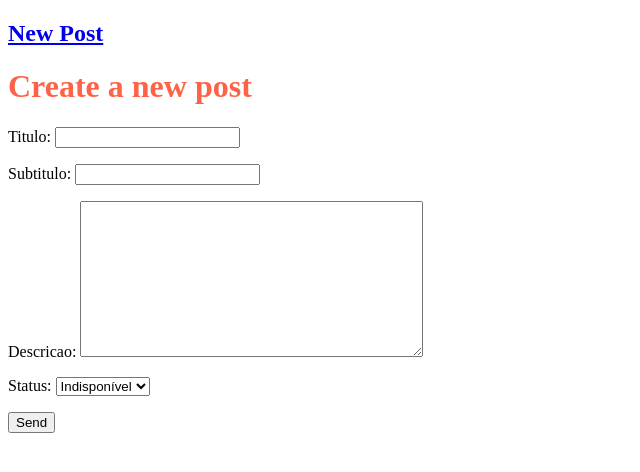
After one commit to phdfreitas/django-blog, a Django app: page /newpost in a window 1280 px wide. The commit adds this page. Shown: the top 472 px of the page, without its empty margins (0-640 px from the left). Run offline with Django 4.2, Linux system fonts and the light colour scheme.

Commit message:
Cadastro de um novo post

```diff
--- a/blog/app/models.py
+++ b/blog/app/models.py
@@ -4,6 +4,9 @@ from django.db import models
 from django.utils import timezone
 from django.contrib.auth.models import User
 from django.urls import reverse
+from django.dispatch import receiver
+from django.utils.text import slugify
+from django.db.models.signals import post_save
 
 class Post(models.Model):
     STATUS      = (('disponível', 'Disponível'), ('indisponível', 'Indisponível'))
@@ -16,8 +19,16 @@ class Post(models.Model):
     atualizacao = models.DateTimeField(auto_now_add=True)
     status      = models.CharField(max_length=12, choices=STATUS, default='indisponível')
 
+    def __str__(self):
+        return self.titulo
+
     def get_absolute_url(self):
         return reverse('postDetail', args=[self.slug])
 
+    def save(self, *args, **kwargs):
+        if not self.slug:
+            self.slug = slugify(f'post-{self.autor.username}-{self.titulo}')
+        return super().save(*args, **kwargs)
+
     class Meta:
         ordering = ['publicacao']
--- /dev/null
+++ b/blog/app/templates/post/post-create.html
@@ -0,0 +1,13 @@
+{% extends 'base.html' %}
+
+{% block title %}
+    Django Blog - New Post
+{% endblock title %}
+
+{% block content %}
+    <h1>Create a new post</h1>
+    <form method="POST"> {% csrf_token %}
+        {{form.as_p}}
+        <input type="submit" value="Send">
+    </form>
+{% endblock content %}
--- a/blog/app/urls.py
+++ b/blog/app/urls.py
@@ -3,5 +3,6 @@ from . import views
 
 urlpatterns = [
     path('', views.PostListView.as_view(), name='postList'),
+    path('newpost', views.PostCreateView.as_view(), name='postCreate'),
     path('<slug:slug>', views.PostDetailView.as_view(), name='postDetail'),
 ]
--- a/blog/app/views.py
+++ b/blog/app/views.py
@@ -1,4 +1,6 @@
 from django.views.generic import ListView, DetailView
+from django.views.generic.edit import CreateView
+from django.urls import reverse_lazy
 from . models import Post
 
 class PostListView(ListView):
@@ -9,3 +11,14 @@ class PostDetailView(DetailView):
     model = Post
     template_name = 'post/post-detail.html'
     context_object_name = 'post'
+
+class PostCreateView(CreateView):
+    model = Post
+    fields = ['titulo', 'subtitulo', 'descricao', 'status']
+    template_name = 'post/post-create.html'
+
+    def form_valid(self, form):
+        form.instance.autor = self.request.user
+        url = super().form_valid(form)
+
+        return url
--- a/blog/templates/base.html
+++ b/blog/templates/base.html
@@ -12,6 +12,8 @@
 </head>
 <body>
 
+    <h2><a href="{% url 'postCreate' %}">New Post</a></h2>
+
     {% block content %}
 
     {% endblock content %}
```
Also changed, not shown: blog/db.sqlite3.
